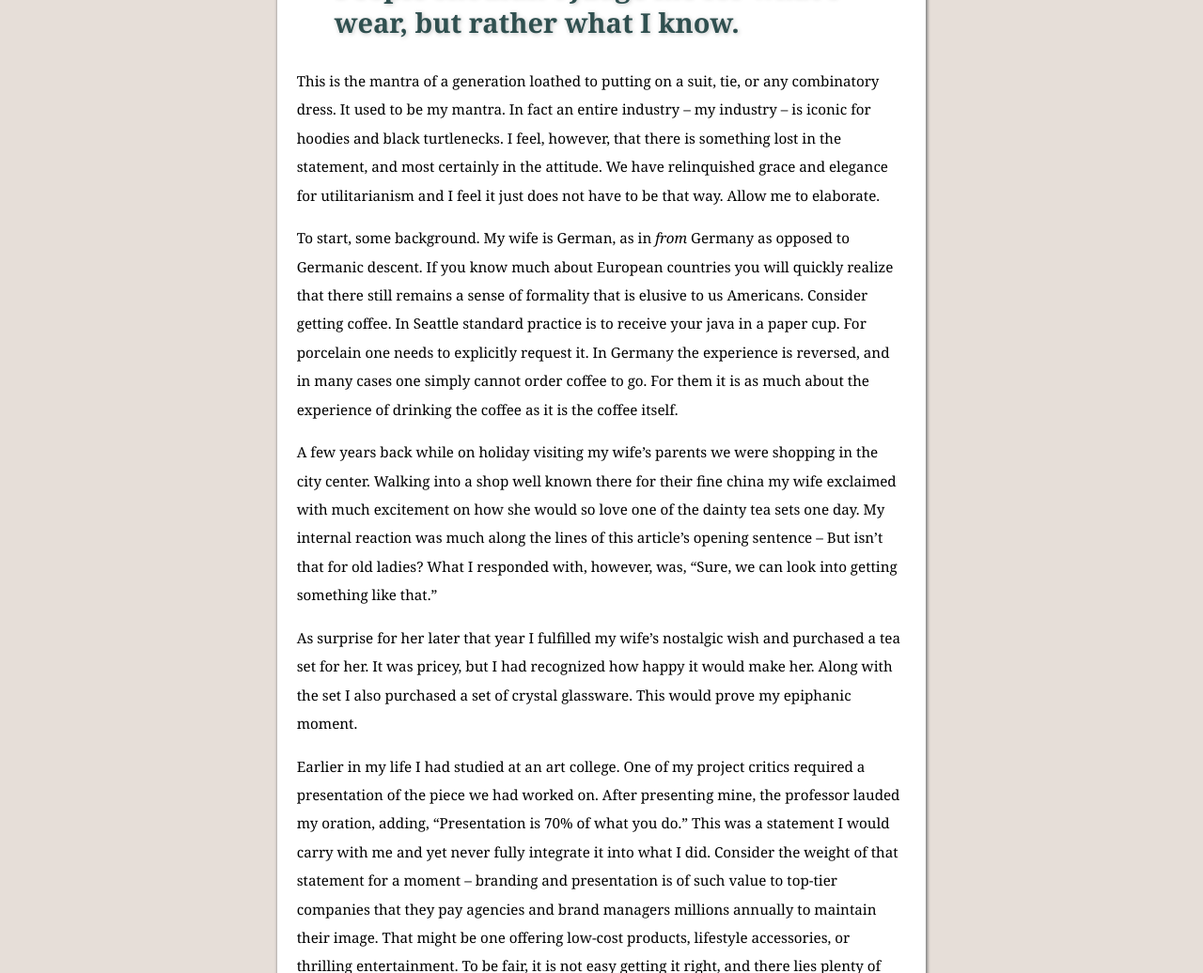
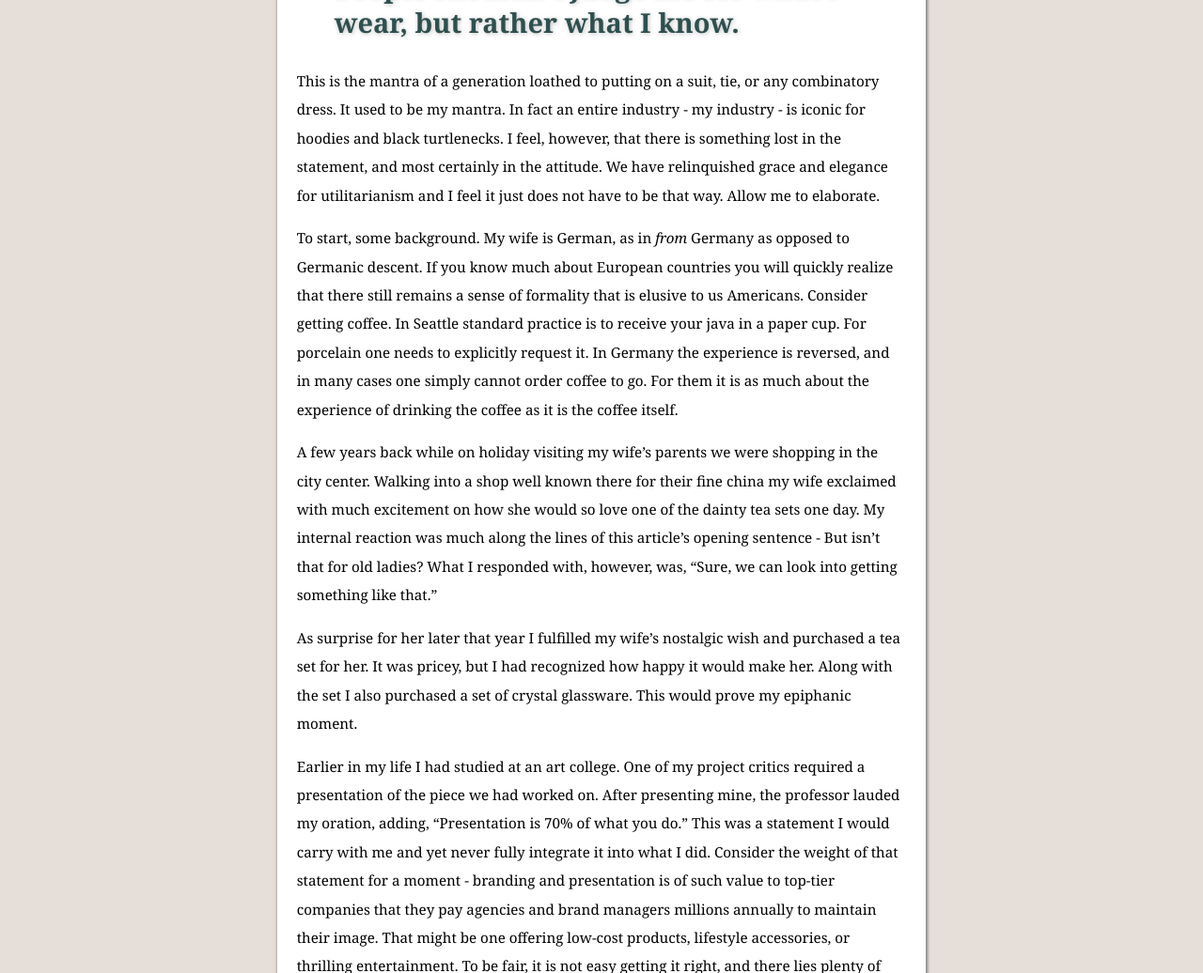
Before and after one commit to danielkonopacki/danielkonopacki.github.com, a Jekyll site: the page built from _posts/2013-05-03-why-i-wear-a-suit.md, in a window 1280 px wide and 1400 px high, scrolled down 226 px. Shown: the part 290-1326 px from the top of the window at 94% size. Built offline with Jekyll 4.4.1, drawn with Linux system fonts in a browser that asks for light colours; Markdown is read by kramdown in place of the engine named in the settings; some of the changed text lies outside the part shown.

```diff
--- a/_posts/2013-05-03-why-i-wear-a-suit.md
+++ b/_posts/2013-05-03-why-i-wear-a-suit.md
@@ -7,12 +7,12 @@ tags: []
 ---
 > People shouldn't judge me for what I wear, but rather what I know.
 
-This is the mantra of a generation loathed to putting on a suit, tie, or any combinatory dress. It used to be my mantra. In fact an entire industry – my industry – is iconic for hoodies and black turtlenecks.  I feel, however, that there is something lost in the statement, and most certainly in the attitude. We have relinquished grace and elegance for utilitarianism and I feel it just does not have to be that way. Allow me to elaborate.
+This is the mantra of a generation loathed to putting on a suit, tie, or any combinatory dress. It used to be my mantra. In fact an entire industry - my industry - is iconic for hoodies and black turtlenecks. I feel, however, that there is something lost in the statement, and most certainly in the attitude. We have relinquished grace and elegance for utilitarianism and I feel it just does not have to be that way. Allow me to elaborate.
 
 To start, some background. My wife is German, as in _from_ Germany as opposed to Germanic descent. If you know much about European countries you will quickly realize that there still remains a sense of formality that is elusive to us Americans. Consider getting coffee. In Seattle standard practice is to receive your java in a paper cup. For porcelain one needs to explicitly request it. In Germany the experience is reversed, and in many cases one simply cannot order coffee to go. For them it is as much about the experience of drinking the coffee as it is the coffee itself.
 
-A few years back while on holiday visiting my wife's parents we were shopping in the city center. Walking into a shop well known there for their fine china my wife exclaimed with much excitement on how she would so love one of the dainty tea sets one day. My internal reaction was much along the lines of this article's opening sentence – But isn't that for old ladies? What I responded with, however, was, "Sure, we can look into getting something like that."
+A few years back while on holiday visiting my wife's parents we were shopping in the city center. Walking into a shop well known there for their fine china my wife exclaimed with much excitement on how she would so love one of the dainty tea sets one day. My internal reaction was much along the lines of this article's opening sentence - But isn't that for old ladies? What I responded with, however, was, "Sure, we can look into getting something like that."
 
 As surprise for her later that year I fulfilled my wife's nostalgic wish and purchased a tea set for her. It was pricey, but I had recognized how happy it would make her. Along with the set I also purchased a set of crystal glassware. This would prove my epiphanic moment.
 
-Earlier in my life I had studied at an art college. One of my project critics required a presentation of the piece we had worked on. After presenting mine, the professor lauded my oration, adding, “Presentation is 70% of what you do.” This was a statement I would carry with me and yet never fully integrate it into what I did. Consider the weight of that statement for a moment – branding and presentation is of such value to top-tier companies that they pay agencies and brand managers millions annually to maintain their image. That might be one offering low-cost products, lifestyle accessories, or thrilling entertainment. To be fair, it is not easy getting it right, and there lies plenty of evidence for what happens when its wrong.
+Earlier in my life I had studied at an art college. One of my project critics required a presentation of the piece we had worked on. After presenting mine, the professor lauded my oration, adding, "Presentation is 70% of what you do." This was a statement I would carry with me and yet never fully integrate it into what I did. Consider the weight of that statement for a moment - branding and presentation is of such value to top-tier companies that they pay agencies and brand managers millions annually to maintain their image. That might be one offering low-cost products, lifestyle accessories, or thrilling entertainment. To be fair, it is not easy getting it right, and there lies plenty of evidence for what happens when its wrong.
```
Also changed, not shown: 1 other file.
